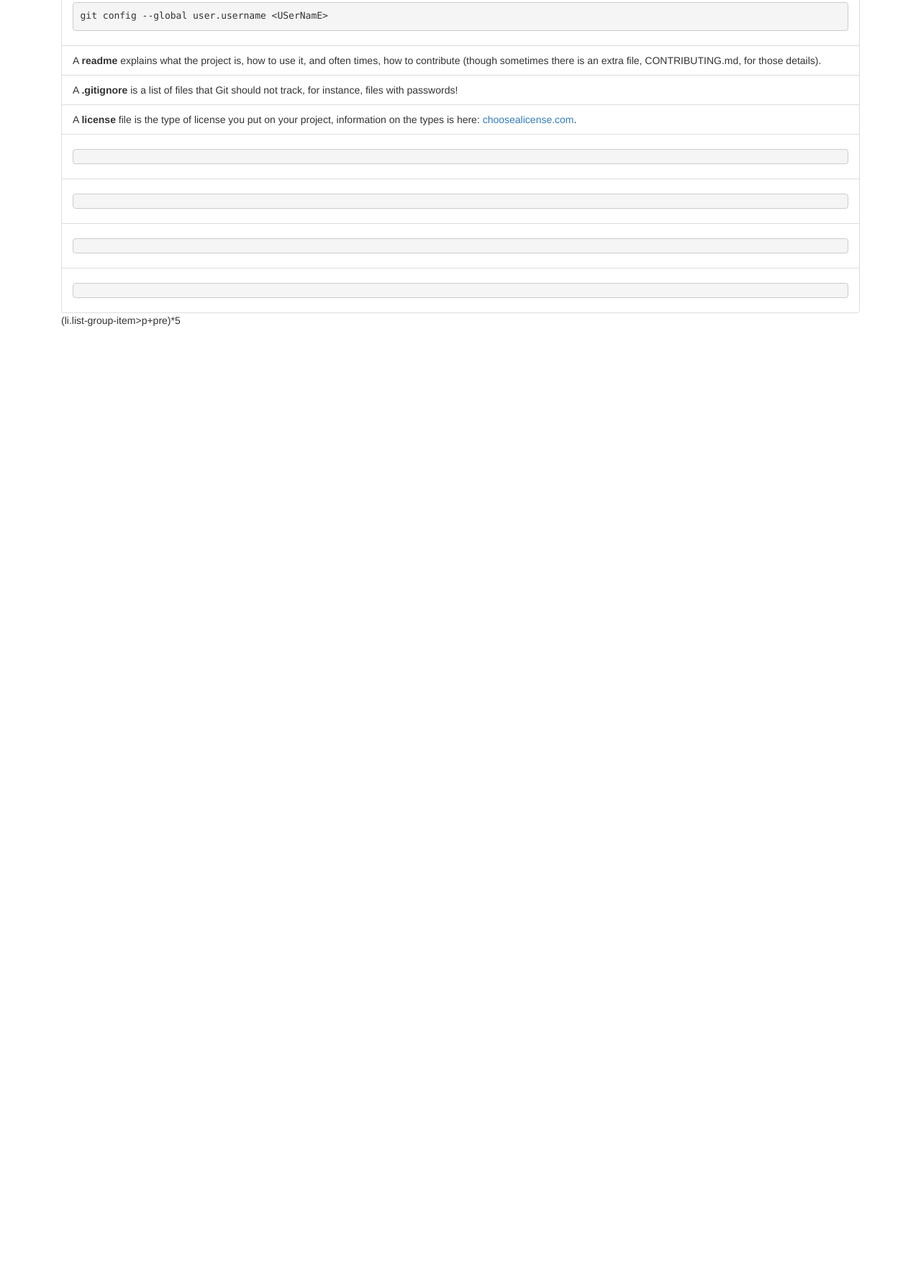
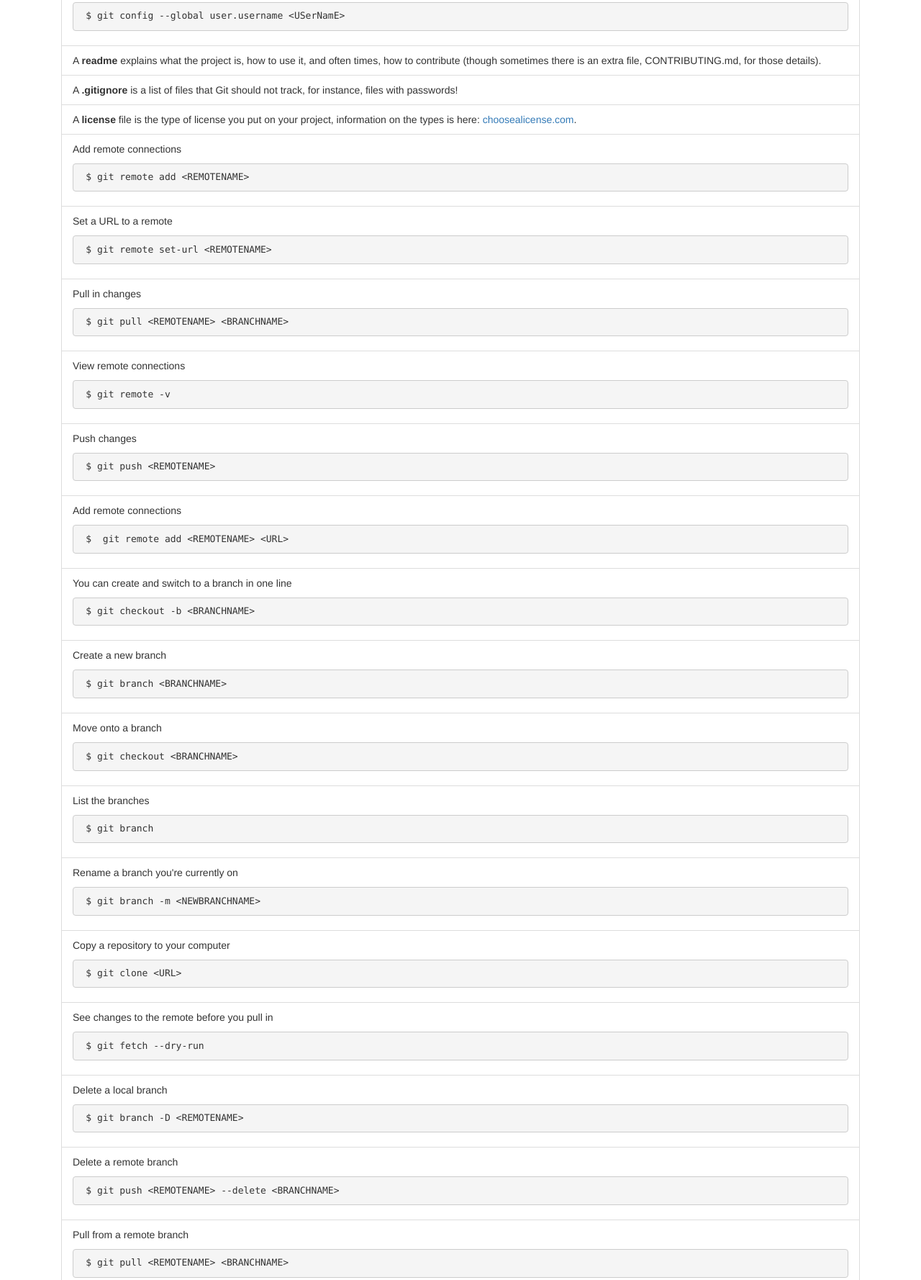
Before and after one commit to ggdaltoso/Git-Commands-Helper, a plain HTML site: page index.html in a window 1280 px wide. Shown: the part 711-2489 px from the top of the page at 72% size. Before the commit the page ends 1186 px from the top, so only its background shows below. Drawn offline with nearby package versions, Linux system fonts and the light colour scheme.

Commit message:
Some improvements

```diff
--- a/index.html
+++ b/index.html
@@ -12,31 +12,31 @@
             <ul class="list-group">
                 <li href="" class="list-group-item">
                     <p>Turn Git on a folder</p>
-                    <pre>git init</pre>
+                    <pre> &#36; git init</pre>
                 </li>
                 <li href="" class="list-group-item">
                     <p>Check status of changes to a repository</p>
-                    <pre>git status</pre>
+                    <pre> &#36; git status</pre>
                 </li>
                 <li class="list-group-item">
                     <p>View changes to file</p>
-                    <pre>git diff</pre>
+                    <pre> &#36; git diff</pre>
                 </li>
                 <li class="list-group-item">
                     <p>Add a file changes to be comitted</p>
-                    <pre>git add &lt;FILENAME&gt;</pre>
+                    <pre> &#36; git add &lt;FILENAME&gt;</pre>
                 </li>
                 <li class="list-group-item">
                     <p>To add all files changes</p>
-                    <pre>git add .</pre>
+                    <pre> &#36; git add .</pre>
                 </li>
                 <li class="list-group-item">
                     <p>To commit (aka save) the changes you've added with a short message describing the changes</p>
-                    <pre>git commit -m "&lt;your commit message&gt;"</pre>
+                    <pre> &#36; git commit -m "&lt;your commit message&gt;"</pre>
                 </li>
                 <li class="list-group-item">
                     <p>Add your GitHub username to your configuration</p>
-                    <pre>git config --global user.username &lt;USerNamE&gt;</pre>
+                    <pre> &#36; git config --global user.username &lt;USerNamE&gt;</pre>
                 </li>
                 <li class="list-group-item">
                     A <strong>readme</strong> explains what the project is, how to use it, and often times, how to contribute (though sometimes there is an extra file, CONTRIBUTING.md, for those details).
@@ -48,22 +48,70 @@
                     A <strong>license</strong> file is the type of license you put on your project, information on the types is here: <a href="http://www.choosealicense.com">choosealicense.com</a>.
                 </li>
                 <li class="list-group-item">
-                    <p></p>
-                    <pre></pre>
+                    <p>Add remote connections</p>
+                    <pre> &#36; git remote add &lt;REMOTENAME&gt;</pre>
                 </li>
                 <li class="list-group-item">
-                    <p></p>
-                    <pre></pre>
+                    <p>Set a URL to a remote</p>
+                    <pre> &#36; git remote set-url &lt;REMOTENAME&gt;</pre>
                 </li>
                 <li class="list-group-item">
-                    <p></p>
-                    <pre></pre>
+                    <p>Pull in changes</p>
+                    <pre> &#36; git pull &lt;REMOTENAME&gt; &lt;BRANCHNAME&gt;</pre>
                 </li>
                 <li class="list-group-item">
-                    <p></p>
-                    <pre></pre>
+                    <p>View remote connections</p>
+                    <pre> &#36; git remote -v</pre>
                 </li>
-                (li.list-group-item>p+pre)*5
+                <li class="list-group-item">
+                    <p>Push changes</p>
+                    <pre> &#36; git push &lt;REMOTENAME&gt;</pre>
+                </li>
+                <li class="list-group-item">
+                    <p>Add remote connections</p>
+                    <pre> &#36;  git remote add &lt;REMOTENAME&gt; &lt;URL&gt;</pre>
+                </li>
+                <li class="list-group-item">
+                    <p>You can create and switch to a branch in one line</p>
+                    <pre> &#36; git checkout -b &lt;BRANCHNAME&gt;</pre>
+                </li>
+                <li class="list-group-item">
+                    <p>Create a new branch</p>
+                    <pre> &#36; git branch &lt;BRANCHNAME&gt;</pre>
+                </li>
+                <li class="list-group-item">
+                    <p>Move onto a branch</p>
+                    <pre> &#36; git checkout &lt;BRANCHNAME&gt;</pre>
+                </li>
+                <li class="list-group-item">
+                    <p>List the branches</p>
+                    <pre> &#36; git branch</pre>
+                </li>
+                <li class="list-group-item">
+                    <p>Rename a branch you're currently on</p>
+                    <pre> &#36; git branch -m &lt;NEWBRANCHNAME&gt;</pre>
+                </li>
+                <li class="list-group-item">
+                    <p>Copy a repository to your computer</p>
+                    <pre> &#36; git clone &lt;URL&gt;</pre>
+                </li>
+                <li class="list-group-item">
+                    <p>See changes to the remote before you pull in</p>
+                    <pre> &#36; git fetch --dry-run</pre>
+                </li>
+                <li class="list-group-item">
+                    <p>Delete a local branch</p>
+                    <pre> &#36; git branch -D &lt;REMOTENAME&gt;</pre>
+                </li>
+                <li class="list-group-item">
+                    <p>Delete a remote branch</p>
+                    <pre> &#36; git push &lt;REMOTENAME> --delete &lt;BRANCHNAME&gt;</pre>
+                </li>
+                <li class="list-group-item">
+                    <p>Pull from a remote branch</p>
+                    <pre> &#36; git pull &lt;REMOTENAME&gt; &lt;BRANCHNAME&gt;</pre>
+                </li>
+
             </ul>
         </div>
     </div>
```
